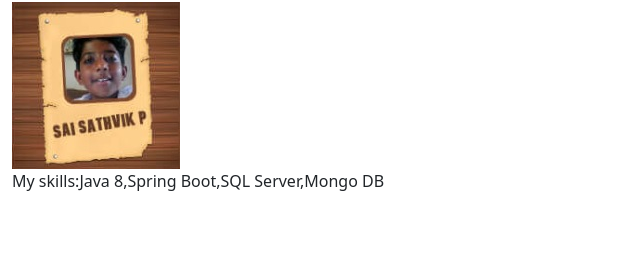
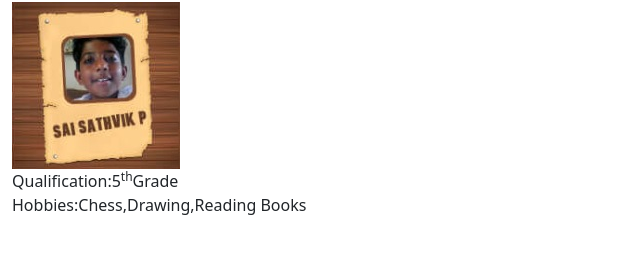
Before and after one commit to sridevipittala/Portfolio-sri, a plain HTML site: page index.html in a window 1280 px wide. Shown: the part 54-308 px from the top of the page, without its empty margins (0-640 px from the left). Drawn offline with nearby package versions, Linux system fonts and the light colour scheme.

Commit message:
Update index.html
Profile text is updated

```diff
--- a/index.html
+++ b/index.html
@@ -13,7 +13,7 @@
     <div class="container-fluid">
        <h1>Sai Sathvik Portfolio</h1>
        <img src="public/images/sai.jpg"/>
-       <p>My skills:Java 8,Spring Boot,SQL Server,Mongo DB</p>
+       <p>Qualification:5<sup>th</sup>Grade<br>Hobbies:Chess,Drawing,Reading Books</p>
     </div>
 </body>
 </html>
```
